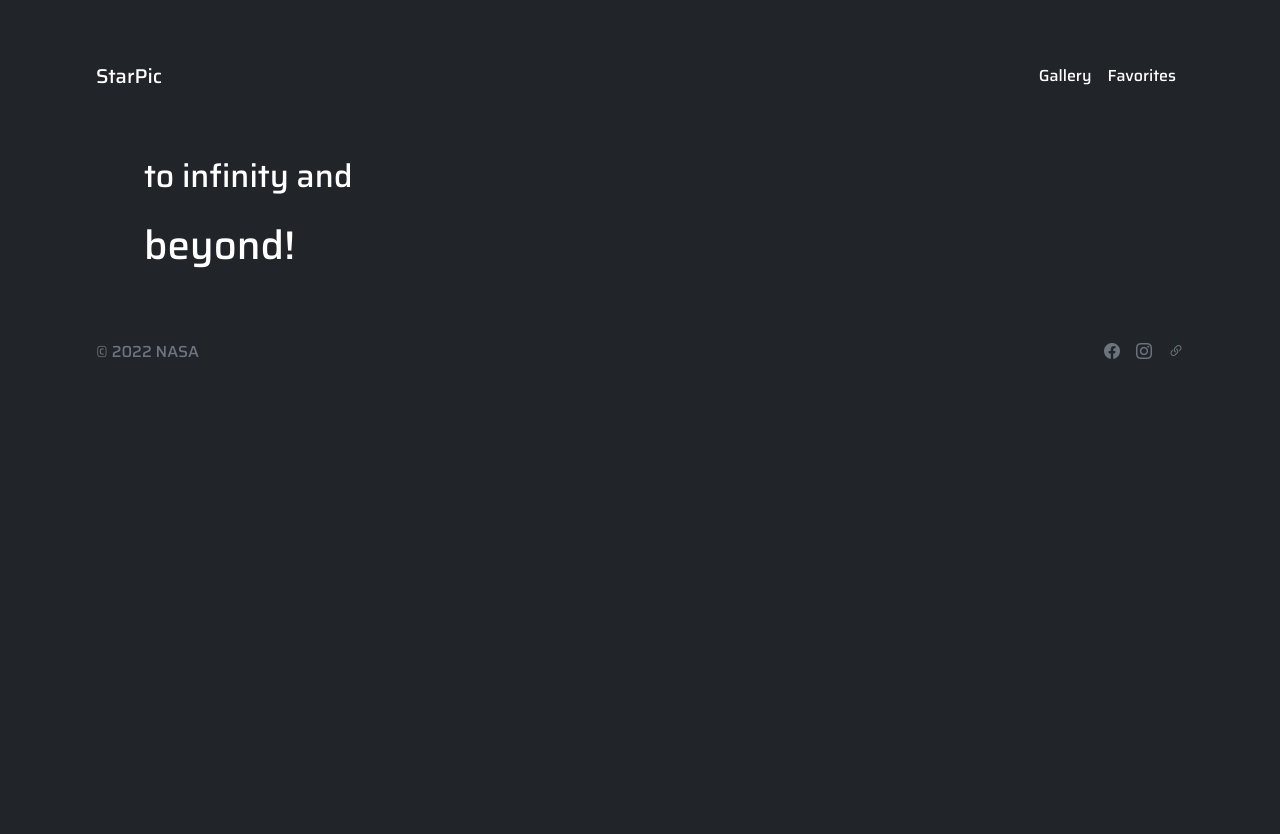
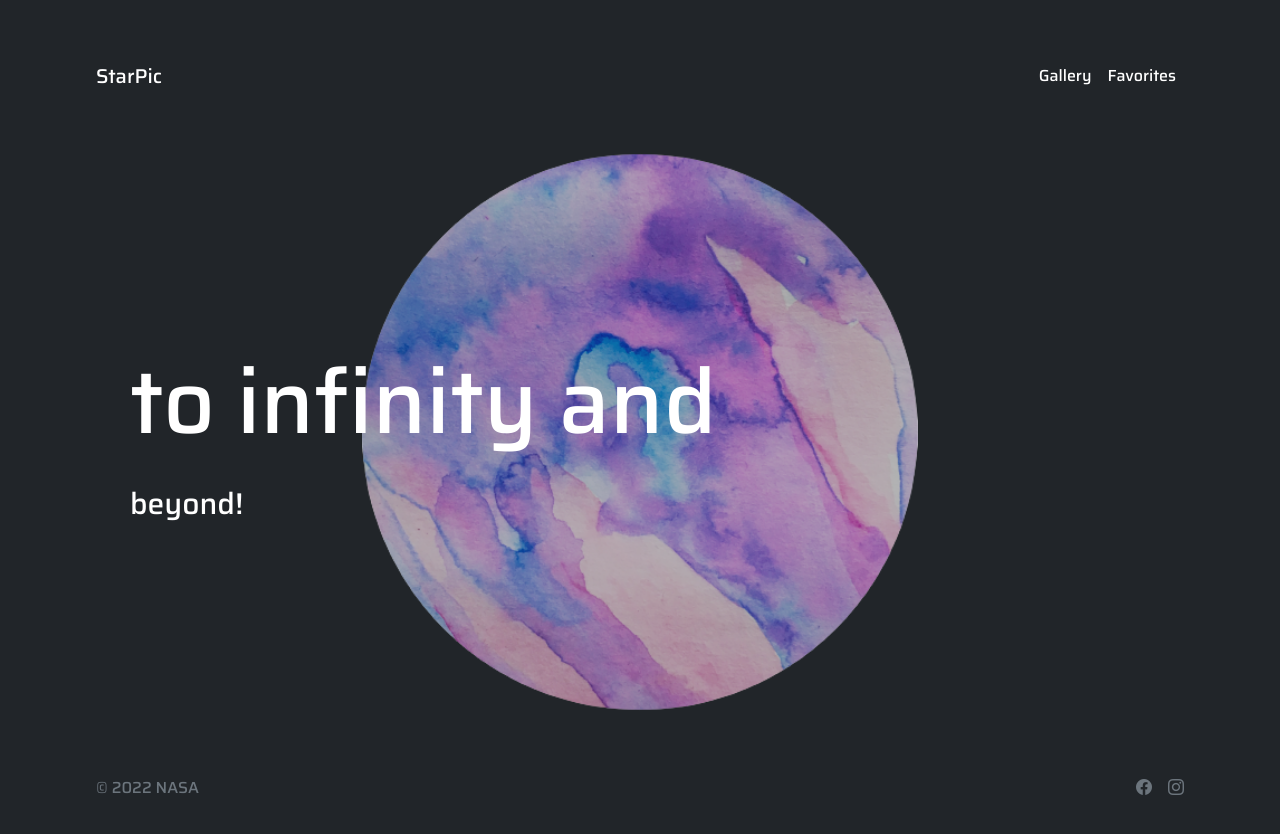
Before and after one commit to anahicamash/starpic, a plain HTML site: page frontend/index.html in a window 1280 px wide. Before the commit the page ends 800 px from the top, so only its background shows below. Drawn offline with nearby package versions, Linux system fonts and the light colour scheme.

Commit message:
feat:home page design

```diff
--- /dev/null
+++ b/frontend/css/home.css
@@ -0,0 +1,52 @@
+.home-section{
+    width:100%;
+    height:70vh;
+    display:flex;
+    justify-content: center;
+    align-items: center;
+    /*outline:solid red;*/
+    position: relative;
+}
+.title-container{
+    position: absolute;
+    /*outline:solid purple;*/
+    width:100%;
+}
+.text-title{
+    color: rgb(255, 255, 255);
+    /* font-family: 'Saira', sans-serif; */
+}
+.title{
+    font-size:70px;
+}.sub-title{
+    font-size:30px;
+}
+.home-logo{
+    width: auto;
+    height:70vh;
+}
+@media only screen and (min-width:1200px){/*mobile*/
+    .title{
+        font-size:90px;
+    }.sub-title{
+        font-size:30px;
+    }
+}
+@media only screen and (max-width:700px){/*mobile*/
+    .title{
+        font-size:50px;
+    }.sub-title{
+        font-size:20px;
+    }
+}
+@media only screen and (max-width:550px){/*mobile*/
+    .home-logo{
+        width: 100%;
+        height:auto;
+    }
+    .title{
+        font-size:40px;
+    }.sub-title{
+        font-size:20px;
+    }
+}
--- a/frontend/css/styles.css
+++ b/frontend/css/styles.css
@@ -13,11 +13,7 @@ body{
 .navbar-nav{
     width: 100%;
 }
-.text-title{
-    color: rgb(255, 255, 255);
-    /* font-family: 'Saira', sans-serif; */
 
-}
 /* #picture{
     background-image: url('https://i.pinimg.com/originals/0a/f5/ee/0af5ee303dbfecd65e7d0e2777b8dbe3.jpg');
     height: auto;
--- a/frontend/index.html
+++ b/frontend/index.html
@@ -8,11 +8,13 @@
     <link rel="stylesheet" href="https://cdn.jsdelivr.net/npm/bootstrap-icons@1.8.3/font/bootstrap-icons.css">
     <link href="https://cdn.jsdelivr.net/npm/bootstrap@5.0.2/dist/css/bootstrap.min.css" rel="stylesheet" integrity="sha384-EVSTQN3/azprG1Anm3QDgpJLIm9Nao0Yz1ztcQTwFspd3yD65VohhpuuCOmLASjC" crossorigin="anonymous">
     <link rel="icon" href="img/star-fill.svg" type="image/x-icon">
+    <link rel="stylesheet" href="./css/home.css">
     <title>
         StarPic
     </title>
 </head>
 <body class="bg-dark mx-5 font-saira">
+
     <nav class="navbar navbar-expand-lg navbar-dark m-5 ">
         <div class="container-fluid px-0">
           <a class="navbar-brand m-0" href="index.html">StarPic</a>
@@ -33,10 +35,29 @@
         </div>
       </nav>
 
-      <div class="text-title mx-5 px-5">
-        <p class="fs-2">to infinity and</p>
-        <p class="fs-1">beyond!</p>
-      </div>
+      <main class="container-fluid p-0">
+        <div class="container">
+          <section class="home-section">
+
+              <div class="title-container row d-flex justify-content-center">
+                <div class="col-12 d-flex justify-content-start px-lg-5 px-xs-0 m-0">
+                  <div class="text-title">
+                    <p class="title">to infinity and</p>
+                    <h1 class="sub-title">beyond!</h1>
+                  </div>
+                </div>
+              </div>
+
+              <div class="row">
+                <div class="col-12 p-0 m-0">
+                  <img class="home-logo" src="./img/main-logo.png" alt="nasa-logo">
+                </div>
+              </div>
+
+          </section>
+        </div>
+
+      </main>
 
       <footer class="d-flex flex-wrap justify-content-between align-items-end py-3 m-5  ">
         <div class="col-md-4 d-flex align-items-center">
@@ -44,9 +65,8 @@
         </div>
 
         <ul class="nav col-md-4 justify-content-end list-unstyled d-flex">
-          <li class="ms-3"><a class="text-muted" href="#"><i class="bi bi-facebook"></i></a></li>
-          <li class="ms-3"><a class="text-muted" href="#"><i class="bi bi-instagram"></i></a></li>
-          <li class="ms-3"><a class="text-muted" href="#"><i class="bi bi-link-45deg"></i></a></li>
+          <li class="ms-3"><a class="text-muted" target="_blank" https="https://es-la.facebook.com/NASAes"><i class="bi bi-facebook"></i></a></li>
+          <li class="ms-3"><a class="text-muted" target="_blank" href="https://www.instagram.com/nasa/"><i class="bi bi-instagram"></i></a></li>
         </ul>
       </footer>
 
```
Also changed, not shown: frontend/img/logo.png (added), frontend/img/main-logo.png (added), frontend/img/nasa-logo-2.png (added), frontend/img/nasa-logo-3.png (added), frontend/img/nasa-logo-opacity.png (added), frontend/img/nasa-logo.png (added).
